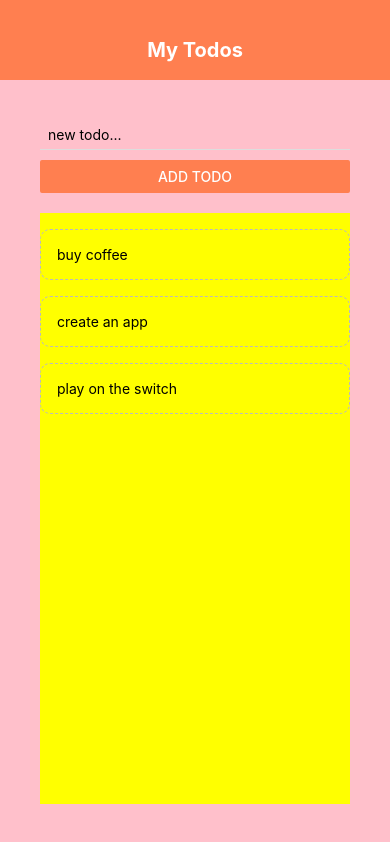
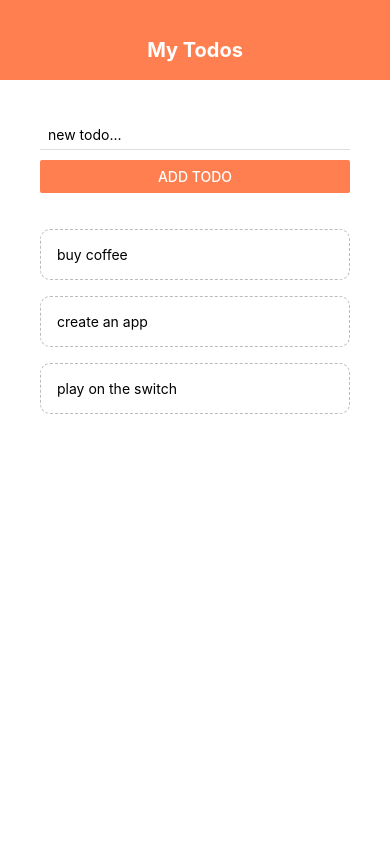
Before and after one commit to synerjay/react-native, a React Native app: screen / in a window 390 px wide. Built offline with nearby package versions, Linux system fonts and the light colour scheme.

Commit message:
Removed background color

```diff
--- a/App.js
+++ b/App.js
@@ -69,12 +69,10 @@ const styles = StyleSheet.create({
   },
   content: {
     flex: 1, // a flex of 1 in react native lets a component stretch to limit of the space
-    backgroundColor: 'pink',
     padding: 40,
   },
   list: {
     flex: 1,
     marginTop: 20,
-    backgroundColor: 'yellow',
   },
 });
```
